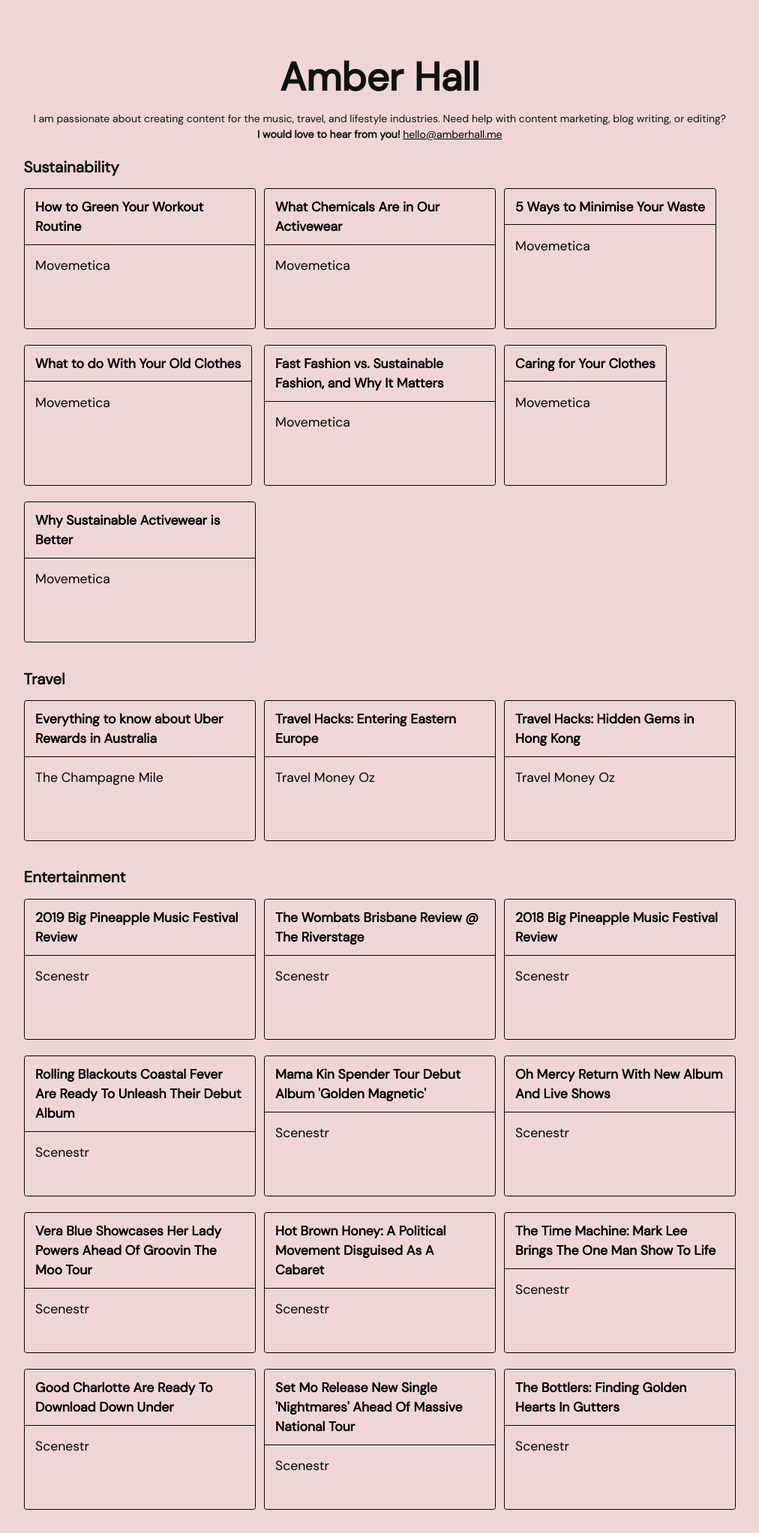
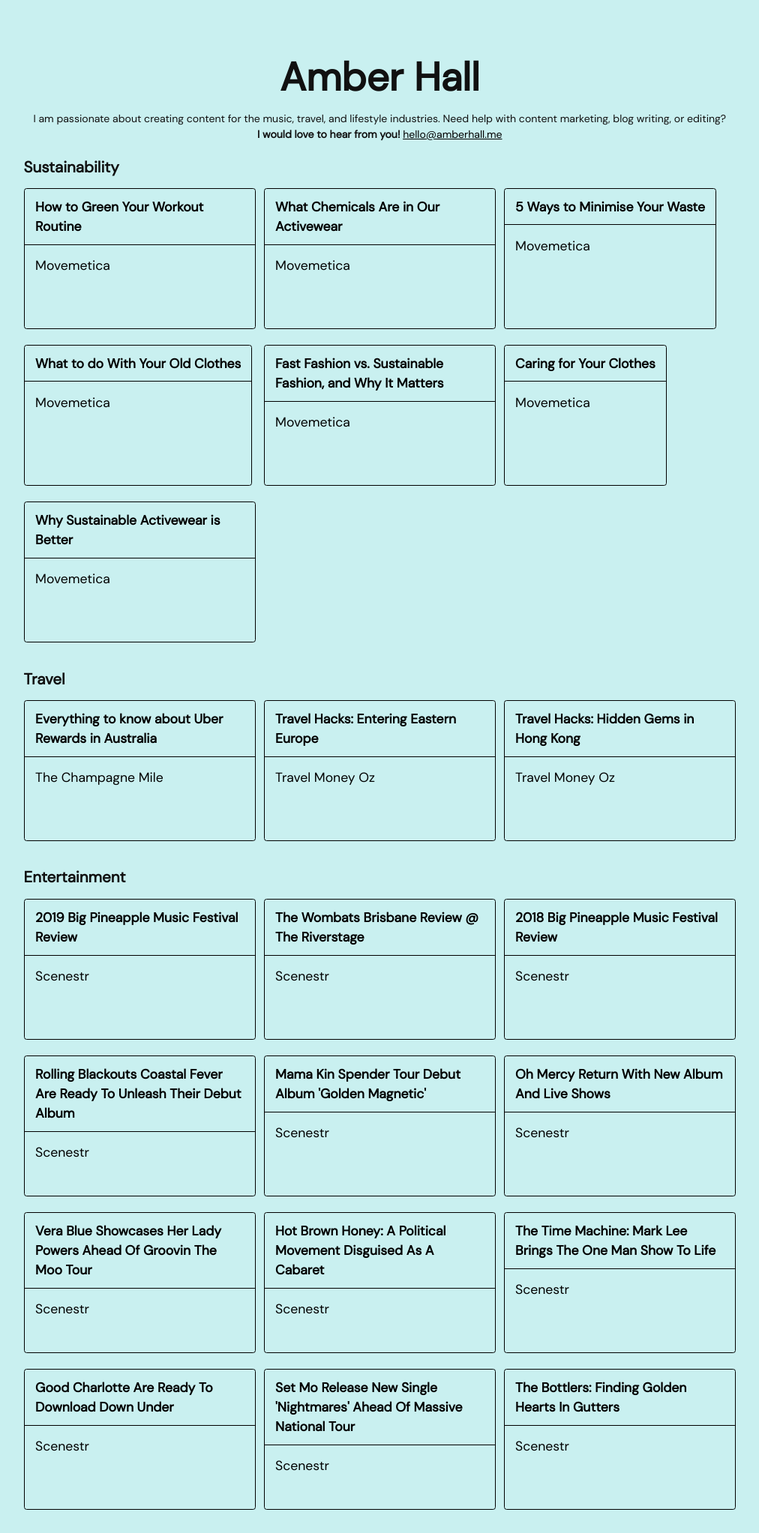
Before and after one commit to hscells/amberhall.me, a Jekyll site: the page built from index.md, in a window 1280 px wide. Shown: the whole page at 75% size, without its empty margins (139-1151 px from the left). Built offline with Jekyll 4.4.1, drawn with Linux system fonts in a browser that asks for light colours.

Commit message:
Update style.scss

```diff
--- a/assets/css/style.scss
+++ b/assets/css/style.scss
@@ -6,7 +6,7 @@
 }
 
 body, article {
- background-color: #eed6d7 !important;
+ background-color: #c9f0f0 !important;
 }
 
 .card {
```
